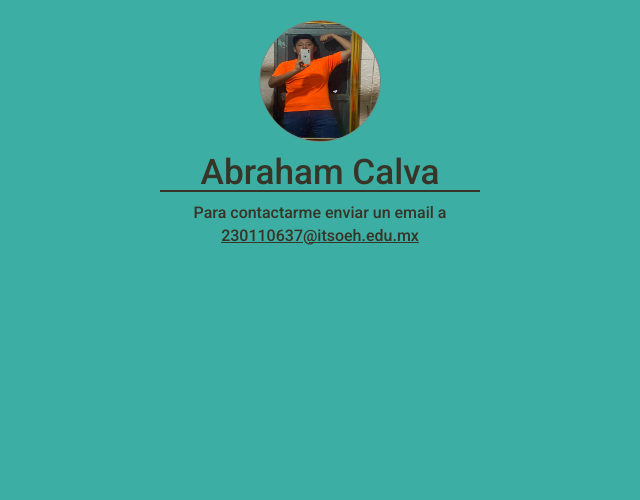
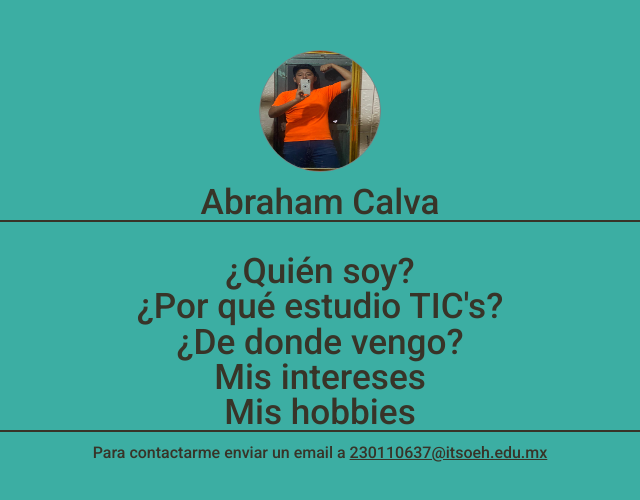
Before and after one commit to AbrahamCalva/abrahamCalva.github.io, a plain HTML site: page index.html in a window 1280 px wide. Shown: the whole page, without its empty margins (320-960 px from the left). Drawn offline with Linux system fonts and the light colour scheme.

Commit message:
Agragando Secciones de la pagina
Signed-off-by: Abraham Calva <230110637@itsoeh.edu.mx>

```diff
--- a/index.html
+++ b/index.html
@@ -14,12 +14,24 @@
 <body>
   <main>
     <div class="avatar">
-      <img src="/assets/avatar.jpg" class="avatar-img" />
+      <img src="./assets/avatar.jpeg" class="avatar-img"/>
     </div>
     <h1>Abraham Calva</h1>
+    <div class="divider"></div>
     <div class="btn-group">
 
     </div>
+
+    <br><br>
+      <h1>¿Quién soy?</h1>
+
+      <h1>¿Por qué estudio TIC's?</h1>
+
+      <h1>¿De donde vengo?</h1>
+
+      <h1>Mis intereses</h1>
+
+      <h1>Mis hobbies</h1>
     <div class="divider"></div>
     <footer class="footer">Para contactarme enviar un email a <a
         href="230110637@itsoeh.edu.mx">230110637@itsoeh.edu.mx</a>
--- a/style.css
+++ b/style.css
@@ -16,9 +16,9 @@ body {
 main {
   display: flex;
   align-items: center;
-  padding: 20px;
+  padding: 50px;
   flex-direction: column;
-  max-width: 320px;
+  max-width: 1000px;
   margin: 0px auto;
 }
 
```
Also changed, not shown: assets/avatar.jpeg (renamed from assets/avatar.jpg).
